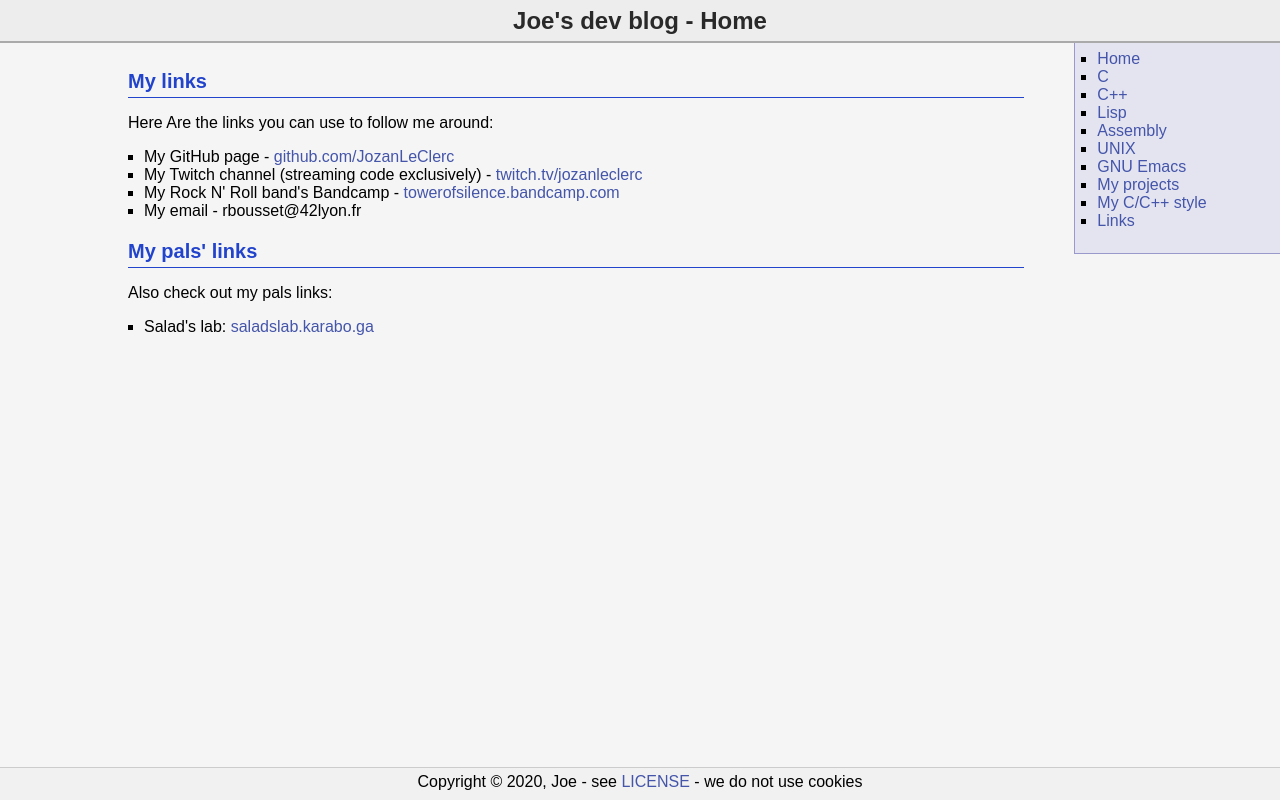
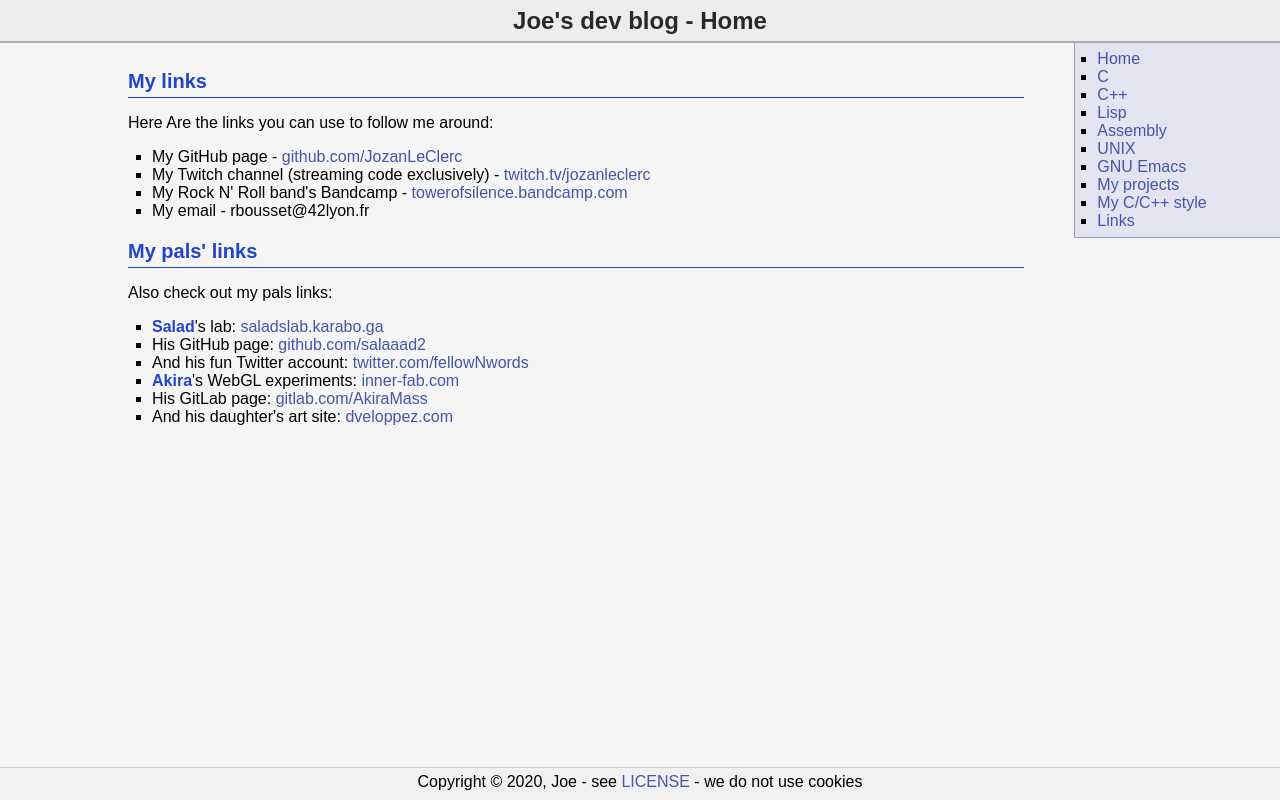
Before and after one commit to JozanLeClerc/joe-www, a PHP site: page /links.php in a window 1280 px wide. Run offline with PHP 8.4, Linux system fonts and the light colour scheme.

Commit message:
Added some more links

```diff
--- a/css/site.css
+++ b/css/site.css
@@ -113,7 +113,7 @@ li {
 
 ul {
 	padding: 0pt 0pt 0pt 1em;
-	margin: 0 0 1em;
+	margin: 0;
 }
 
 div.sidebar {
@@ -156,6 +156,26 @@ div.body-contents h2 {
 	border-bottom: 1px solid #24c;
 }
 
+div.body-contents h3 {
+	font-size: 115%;
+	font-weight: bold;
+	text-align: left;
+	padding: 0em 0em 0.25rem 0em;
+	margin: 0pt;
+	margin-top: 1em;
+	color: #24c;
+	border-bottom: 1px solid #24c;
+}
+
+div.body-contents b {
+	color: #24c;
+}
+
+div.body-contents ul {
+	padding: 0pt 0pt 0pt 1.5rem;
+	margin: 0;
+}
+
 div.body-contents code {
 	background-color: #e4e4e4;
 	border-radius: 5px;
--- a/links.php
+++ b/links.php
@@ -34,9 +34,39 @@
 		Also check out my pals links:
 		<ul>
 			<li>
-				Salad's lab:
+				<b>Salad</b>'s lab:
 				<a href="http://saladslab.karabo.ga/" target="_blank">
 					saladslab.karabo.ga
+				</a>
+			</li>
+			<li>
+				His GitHub page:
+				<a href="https://github.com/salaaad2" target="_blank">
+					github.com/salaaad2
+				</a>
+			</li>
+			<li>
+				And his fun Twitter account:
+				<a href="https://twitter.com/fellowNwords" target="_blank">
+					twitter.com/fellowNwords
+				</a>
+			</li>
+			<li>
+				<b>Akira</b>'s WebGL experiments:
+				<a href="https://inner-fab.com/" target="_blank">
+					inner-fab.com
+				</a>
+			</li>
+			<li>
+				His GitLab page:
+				<a href="https://gitlab.com/AkiraMass" target="_blank">
+					gitlab.com/AkiraMass
+				</a>
+			</li>
+			<li>
+				And his daughter's art site:
+				<a href="https://dveloppez.com/" target="_blank">
+					dveloppez.com
 				</a>
 			</li>
 		</ul>
```
